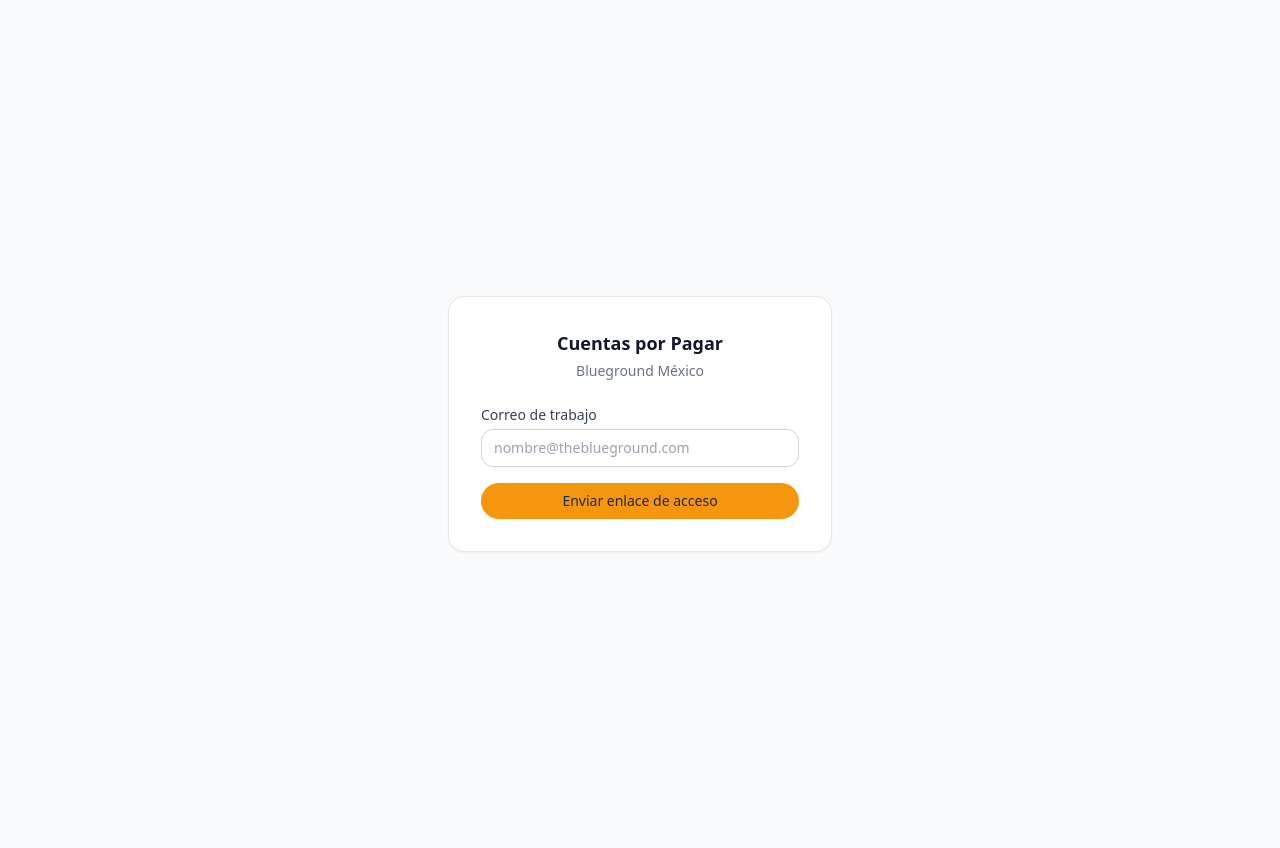
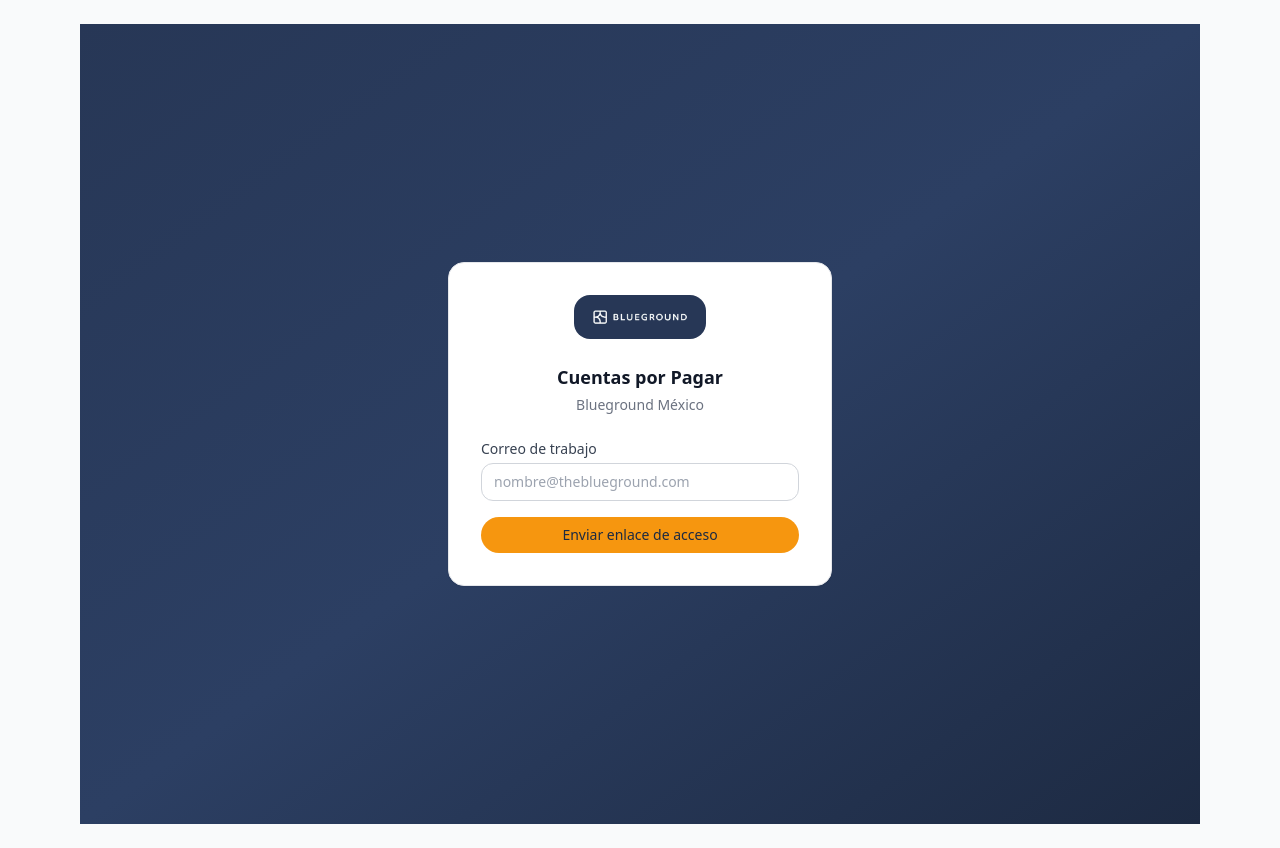
Before and after one commit to RicardCordelion1992/ap-blueground-mx, a Next.js app: page /login in a window 1280 px wide. Built offline with nearby package versions, Linux system fonts and the light colour scheme; no server answers.

Commit message:
Update page.tsx

```diff
--- a/app/login/page.tsx
+++ b/app/login/page.tsx
@@ -32,17 +32,22 @@ function LoginForm() {
 
   return (
     <div className="card w-full max-w-sm p-8">
+      <div className="flex justify-center mb-6">
+        <div className="bg-brand-700 rounded-2xl px-4 py-3">
+          <img src="/brand/blueground-logo-white.png" alt="Blueground" className="h-5 w-auto" />
+        </div>
+      </div>
       <h1 className="text-lg font-semibold text-center mb-1">Cuentas por Pagar</h1>
       <p className="text-sm text-gray-500 text-center mb-6">Blueground México</p>
 
       {domainError && (
-        <p className="text-sm text-red-600 bg-red-50 border border-red-200 rounded-md p-2 mb-4">
+        <p className="text-sm text-red-600 bg-red-50 border border-red-200 rounded-xl p-2 mb-4">
           Solo se permite el acceso con correo @theblueground.com.
         </p>
       )}
 
       {sent ? (
-        <p className="text-sm text-green-700 bg-green-50 border border-green-200 rounded-md p-3">
+        <p className="text-sm text-green-700 bg-green-50 border border-green-200 rounded-xl p-3">
           Te enviamos un enlace de acceso a <strong>{email}</strong>. Ábrelo desde este mismo navegador.
         </p>
       ) : (
@@ -70,7 +75,7 @@ function LoginForm() {
 
 export default function LoginPage() {
   return (
-    <div className="min-h-screen flex items-center justify-center bg-gray-50">
+    <div className="min-h-screen flex items-center justify-center bg-gradient-to-br from-brand-700 via-brand-600 to-brand-800 p-4">
       <Suspense fallback={null}>
         <LoginForm />
       </Suspense>
```
